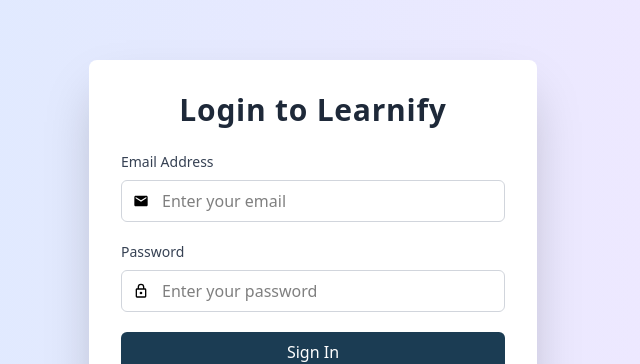
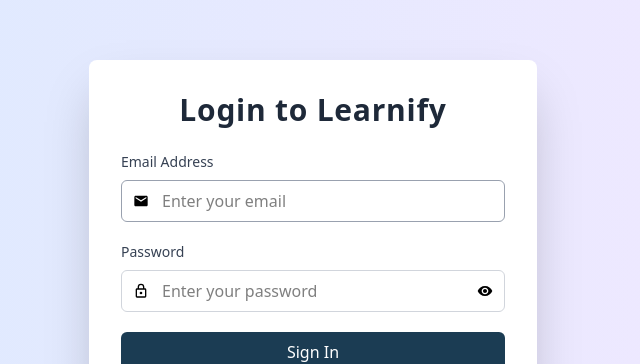
Before and after one commit to WebWizards-org/frontend, a React (Vite) app: page /login in a window 1280 px wide. Shown: the part 168-532 px from the top of the page, without its empty margins (327-967 px from the left). Built offline with nearby package versions, Linux system fonts and the light colour scheme.

Commit message:
some changes done

```diff
--- a/src/components/Login.jsx
+++ b/src/components/Login.jsx
@@ -4,14 +4,27 @@
 import axios from 'axios'
 import PasswordIcon from '../icons/PasswordIcon'
 import EmailIcon from '../icons/EmailIcon'
+import EyeIcon from '../icons/EyeIcon'
+import EyeOffIcon from '../icons/EyeOffIcon'
 
 function Login() {
   const [email, setemail] = useState()
   const [password, setpassword] = useState()
+  const [errors, seterrors] = useState({})
+  const [showPassword, setShowPassword] = useState(false)
   const navigate = useNavigate()
 
   const handlesubmit = (e)=>{
         e.preventDefault()
+
+        let newerrors = {}
+        if(!email) newerrors.email = "Email is required!"
+        if(!password) newerrors.password = "Password is required!"
+
+        seterrors(newerrors)
+
+        if(Object.keys(newerrors).length > 0) return;
+
         axios.post('http://localhost:3001/login', {email, password})
         .then(result => {
           console.log(result)
@@ -42,10 +55,13 @@
               id="email"
               name='email'
               placeholder='Enter your email'
-              className='w-full pl-10 px-4 py-2 border border-gray-300 rounded-md focus:ring-2 focus:ring-[#1B3C53] focus:border-[#1B3C53] outline-none transition duration-150'
+              className={`w-full pl-10 px-4 py-2 border border-gray-300 rounded-md focus:ring-2 focus:ring-[#1B3C53] focus:border-[#1B3C53] outline-none transition duration-150'
+                ${errors.email ? 'border-red-600' : 'border-gray-400'}`}
               onChange={(e)=>setemail(e.target.value)}
+              onFocus={() => seterrors(prev => ({...prev, email: ""}))}
             />
             </div>
+            {errors.email && <p className="text-red-500 text-sm">{errors.email}</p>}
           </div>
 
           <div className='space-y-2'>
@@ -57,15 +73,30 @@
                 <PasswordIcon className="h-5 w-5 text-gray-400" />
               </div>
             <input
-              type="password"
+              type={showPassword ? "text" : "password"}
               id="password"
               name='password'
               placeholder='Enter your password'
-              className='w-full pl-10 px-4 py-2 border border-gray-300 rounded-md focus:ring-2 focus:ring-[#1B3C53] focus:border-[#1B3C53] outline-none transition duration-150'
+              value={password}
+              className={`w-full pl-10 pr-12 px-4 py-2 border rounded-md focus:ring-2 focus:ring-[#1B3C53] outline-none transition duration-150
+                    ${errors.password ? 'border-red-500' : 'border-gray-300'}`}
               onChange={(e)=>setpassword(e.target.value)}
+              onFocus={() => seterrors(prev => ({...prev, password: ""}))}
             />
+            <div
+              className="absolute inset-y-0 right-0 pr-3 flex items-center cursor-pointer"
+              onClick={() => setShowPassword(!showPassword)}
+            >
+              {showPassword ? (
+                <EyeOffIcon className="h-5 w-5 text-gray-400 hover:text-gray-600" />
+              ) : (
+                <EyeIcon className="h-5 w-5 text-gray-400 hover:text-gray-600" />
+              )}
+              </div>
             </div>
-          </div>
+
+            {errors.password && <p className="text-red-500 text-sm">{errors.password}</p>}
+            </div>
 
           <button
             type='submit'
```
